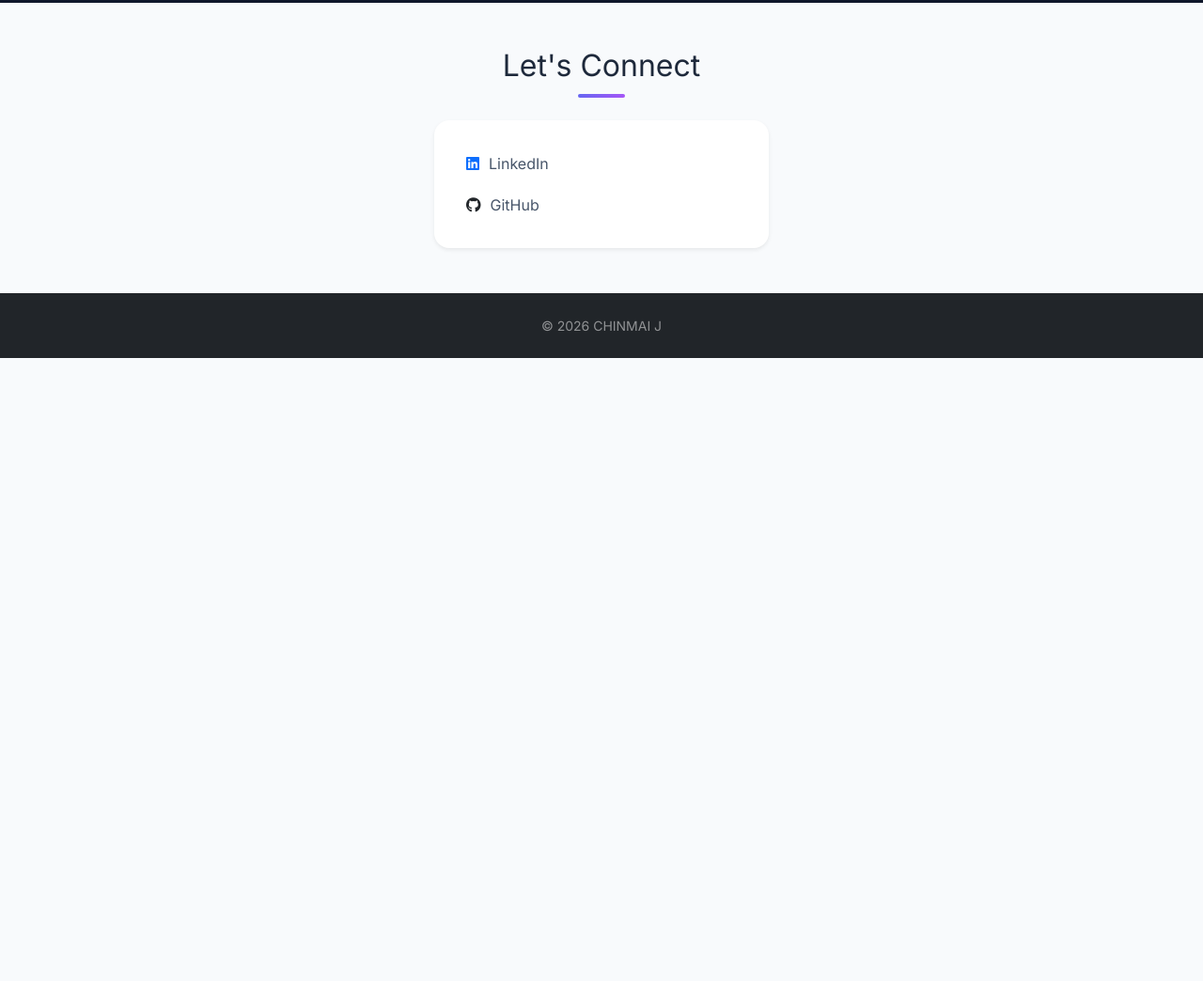
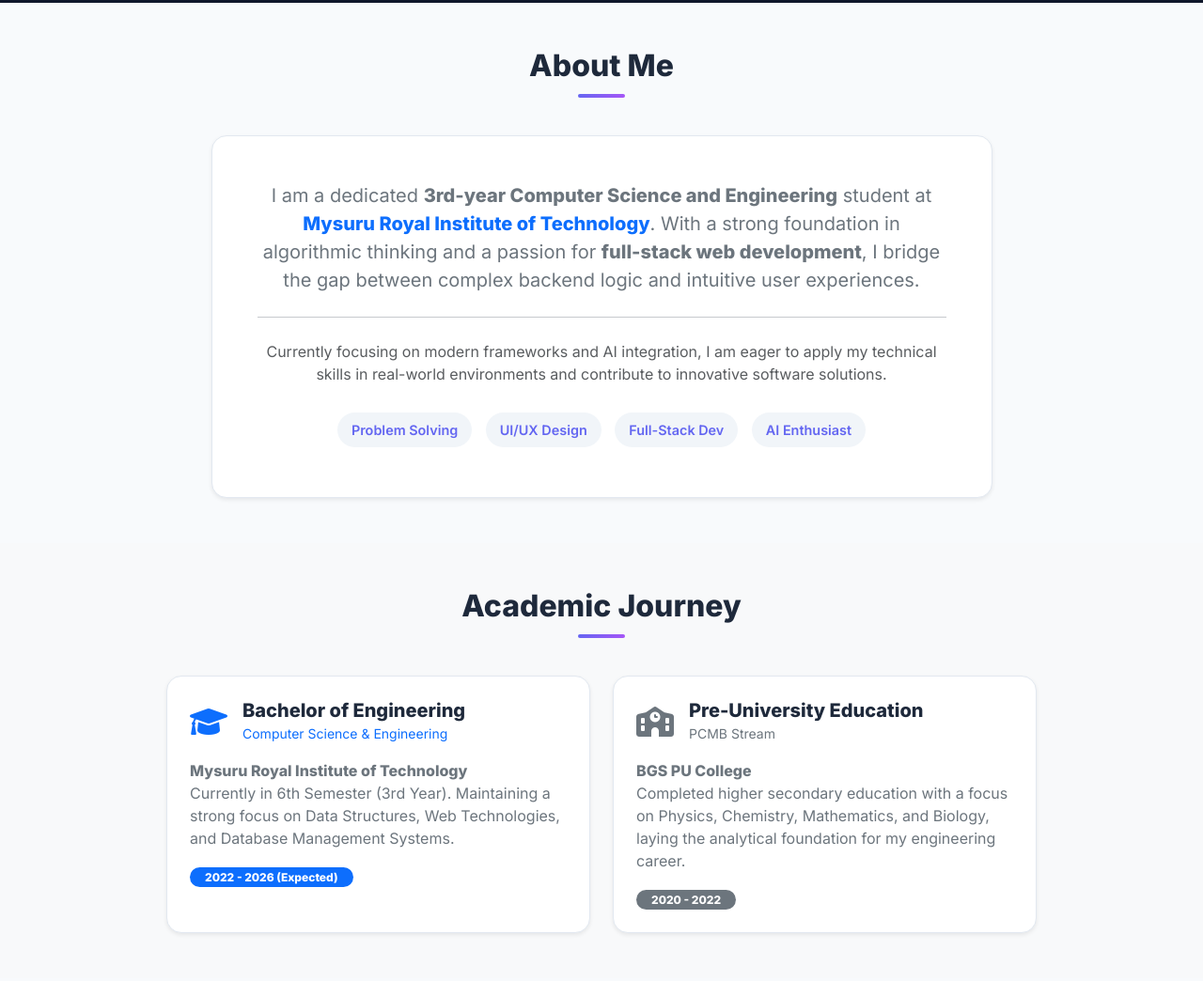
Before and after one commit to Chinmai1610/Portfolio-Website, a plain HTML site: page portfolio-website/index.html in a window 1280 px wide. Shown: the part 646-1690 px from the top of the page at 94% size. Before the commit the page ends 1027 px from the top, so only its background shows below. Drawn offline with nearby package versions, Linux system fonts and the light colour scheme.

Commit message:
Update index.html

```diff
--- a/portfolio-website/index.html
+++ b/portfolio-website/index.html
@@ -23,7 +23,6 @@
             scroll-behavior: smooth;
         }
 
-        /* Fix 1: Added standard background-clip for compatibility */
         .brand-box {
             font-weight: 800;
             letter-spacing: 2px;
@@ -34,10 +33,7 @@
             font-size: 1.5rem;
         }
 
-        /* Fix 2: Moved inline color to CSS class */
-        .hero-highlight {
-            color: #a855f7;
-        }
+        .hero-highlight { color: #a855f7; }
 
         .hero-section {
             background: var(--dark-bg);
@@ -58,6 +54,7 @@
         .nav-link { color: #94a3b8 !important; transition: 0.3s; }
         .nav-link:hover, .nav-link.active { color: #6366f1 !important; }
 
+        .section-title { font-weight: 700; margin-bottom: 40px; }
         .section-title::after {
             content: '';
             display: block;
@@ -68,7 +65,11 @@
             border-radius: 2px;
         }
 
-        .edu-card { transition: all 0.3s ease; border: 1px solid #e2e8f0 !important; }
+        .edu-card, .info-card {
+            transition: all 0.3s ease;
+            border: 1px solid #e2e8f0 !important;
+            background: white;
+        }
         .edu-card:hover { transform: translateY(-10px); box-shadow: 0 10px 20px rgba(0,0,0,0.05); }
 
         .btn-custom {
@@ -80,7 +81,9 @@
             font-weight: 600;
             text-decoration: none;
             display: inline-block;
+            transition: 0.3s;
         }
+        .btn-custom:hover { opacity: 0.9; transform: scale(1.05); color: white; }
 
         .contact-link {
             text-decoration: none;
@@ -88,10 +91,22 @@
             display: flex;
             align-items: center;
             gap: 10px;
-            padding: 10px;
+            padding: 12px;
+            border-radius: 8px;
             transition: 0.2s;
         }
-        .contact-link:hover { color: #6366f1; }
+        .contact-link:hover { background: #f1f5f9; color: #6366f1; }
+
+        .skill-badge {
+            background: #f1f5f9;
+            color: #6366f1;
+            padding: 8px 15px;
+            border-radius: 50px;
+            display: inline-block;
+            margin: 5px;
+            font-size: 0.9rem;
+            font-weight: 600;
+        }
     </style>
 </head>
 
@@ -101,7 +116,7 @@
         <div class="container py-3 d-flex justify-content-between align-items-center">
             <div class="brand-box">CHINMAI J</div>
             <nav class="nav">
-                <a class="nav-link active" href="#hero">Home</a>
+                <a class="nav-link" href="#hero">Home</a>
                 <a class="nav-link" href="#about">About</a>
                 <a class="nav-link" href="#education">Education</a>
                 <a class="nav-link" href="#contact">Contact</a>
@@ -121,17 +136,96 @@
             </div>
         </section>
 
+        <section id="about" class="py-5">
+    <div class="container text-center">
+        <h2 class="section-title">About Me</h2>
+        <div class="row justify-content-center">
+            <div class="col-md-9">
+                <div class="info-card p-5 rounded-4 shadow-sm border-0 bg-white">
+                    <p class="fs-5 text-secondary leading-relaxed">
+                        I am a dedicated <strong>3rd-year Computer Science and Engineering</strong> student at
+                        <span class="text-primary fw-bold">Mysuru Royal Institute of Technology</span>.
+                        With a strong foundation in algorithmic thinking and a passion for
+                        <strong>full-stack web development</strong>, I bridge the gap between complex
+                        backend logic and intuitive user experiences.
+                    </p>
+                    <hr class="my-4 opacity-25">
+                    <p class="text-muted">
+                        Currently focusing on modern frameworks and AI integration, I am eager to apply my
+                        technical skills in real-world environments and contribute to innovative software solutions.
+                    </p>
+                    <div class="mt-4">
+                        <span class="skill-badge">Problem Solving</span>
+                        <span class="skill-badge">UI/UX Design</span>
+                        <span class="skill-badge">Full-Stack Dev</span>
+                        <span class="skill-badge">AI Enthusiast</span>
+                    </div>
+                </div>
+            </div>
+        </div>
+    </div>
+</section>
+
+<section id="education" class="py-5 bg-light">
+    <div class="container">
+        <h2 class="section-title text-center">Academic Journey</h2>
+        <div class="row g-4 justify-content-center">
+            <div class="col-md-5">
+                <div class="edu-card p-4 rounded-4 h-100 bg-white border-0 shadow-sm">
+                    <div class="d-flex align-items-center mb-3">
+                        <i class="fas fa-graduation-cap fa-2x text-primary me-3"></i>
+                        <div>
+                            <h5 class="fw-bold mb-0">Bachelor of Engineering</h5>
+                            <small class="text-primary fw-600">Computer Science & Engineering</small>
+                        </div>
+                    </div>
+                    <p class="text-secondary mb-3">
+                        <strong>Mysuru Royal Institute of Technology</strong><br>
+                        Currently in 6th Semester (3rd Year). Maintaining a strong focus on Data Structures,
+                        Web Technologies, and Database Management Systems.
+                    </p>
+                    <span class="badge bg-primary rounded-pill px-3">2022 - 2026 (Expected)</span>
+                </div>
+            </div>
+
+            <div class="col-md-5">
+                <div class="edu-card p-4 rounded-4 h-100 bg-white border-0 shadow-sm">
+                    <div class="d-flex align-items-center mb-3">
+                        <i class="fas fa-school fa-2x text-secondary me-3"></i>
+                        <div>
+                            <h5 class="fw-bold mb-0">Pre-University Education</h5>
+                            <small class="text-secondary fw-600">PCMB Stream</small>
+                        </div>
+                    </div>
+                    <p class="text-secondary mb-3">
+                        <strong>BGS PU College</strong><br>
+                        Completed higher secondary education with a focus on Physics, Chemistry,
+                        Mathematics, and Biology, laying the analytical foundation for my engineering career.
+                    </p>
+                    <span class="badge bg-secondary rounded-pill px-3">2020 - 2022</span>
+                </div>
+            </div>
+        </div>
+    </div>
+</section>
+
         <section id="contact" class="py-5">
             <div class="container text-center">
                 <h2 class="section-title">Let's Connect</h2>
                 <div class="row justify-content-center mt-4">
-                    <div class="col-md-4">
+                    <div class="col-md-5">
                         <div class="bg-white p-4 rounded-4 shadow-sm text-start">
+                            <a href="mailto:chinmaicj@gmail.com" class="contact-link">
+                                <i class="fas fa-envelope text-danger"></i> chinmaicj@gmail.com
+                            </a>
                             <a href="https://linkedin.com/in/chinmaicj1610/" target="_blank" rel="noopener" class="contact-link">
-                                <i class="fab fa-linkedin text-primary"></i> LinkedIn
+                                <i class="fab fa-linkedin text-primary"></i> LinkedIn Profile
                             </a>
-                            <a href="https://github.com/in/Chinmai1610/" target="_blank" rel="noopener" class="contact-link">
-                                <i class="fab fa-github text-dark"></i> GitHub
+                            <a href="https://github.com/Chinmai1610/" target="_blank" rel="noopener" class="contact-link">
+                                <i class="fab fa-github text-dark"></i> GitHub Profile
+                            </a>
+                            <a href="https://huggingface.co/chinmaicj1610" target="_blank" rel="noopener" class="contact-link">
+                                <i class="fas fa-robot text-warning"></i> Hugging Face
                             </a>
                         </div>
                     </div>
@@ -141,8 +235,9 @@
     </main>
 
     <footer class="text-center py-4 bg-dark text-white-50">
-        <p class="mb-0 small">© 2026 CHINMAI J</p>
+        <p class="mb-0 small">© 2026 CHINMAI J | Built with Bootstrap 5</p>
     </footer>
 
+    <script src="https://cdn.jsdelivr.net/npm/bootstrap@5.3.0/dist/js/bootstrap.bundle.min.js"></script>
 </body>
 </html>
```
